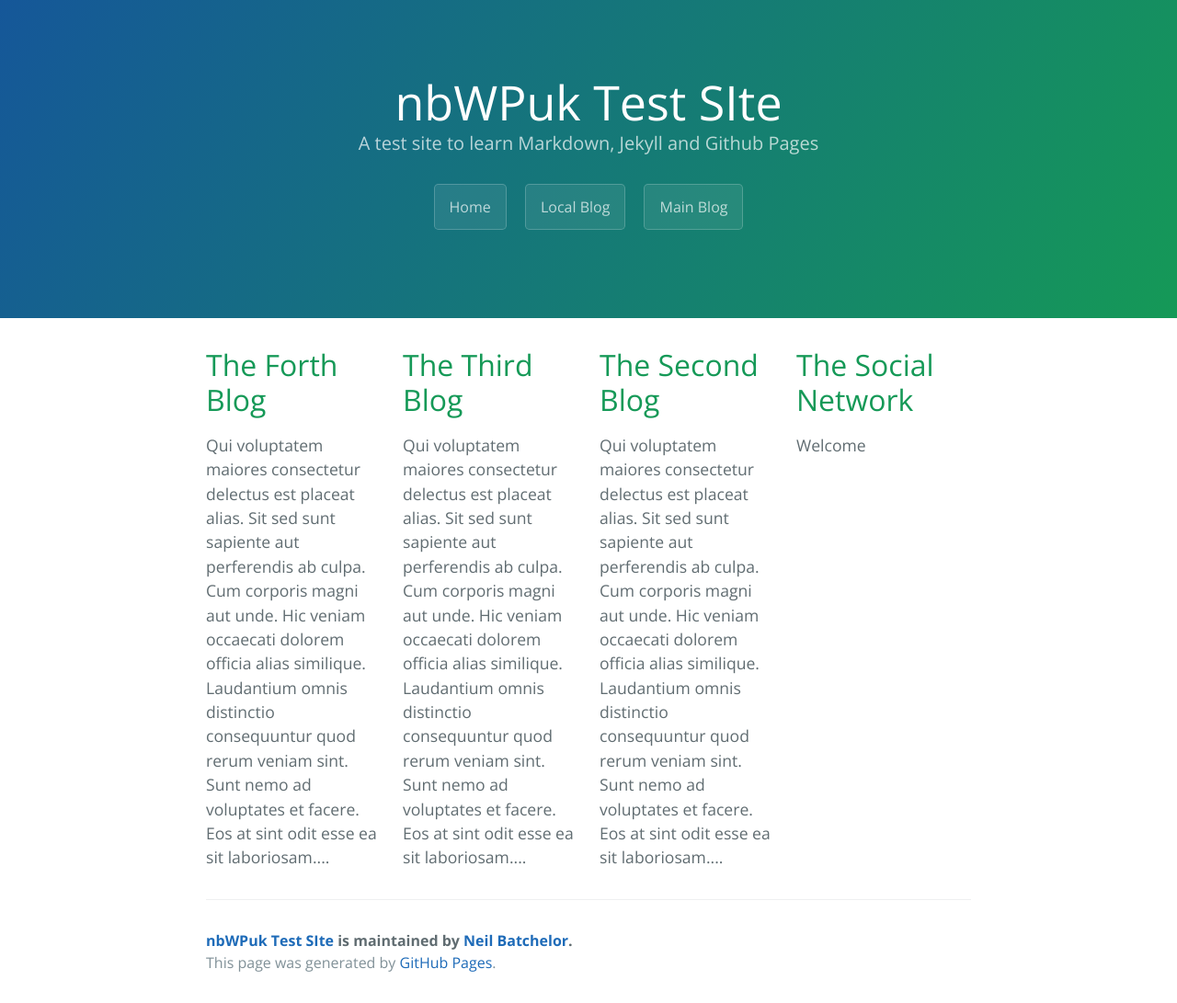
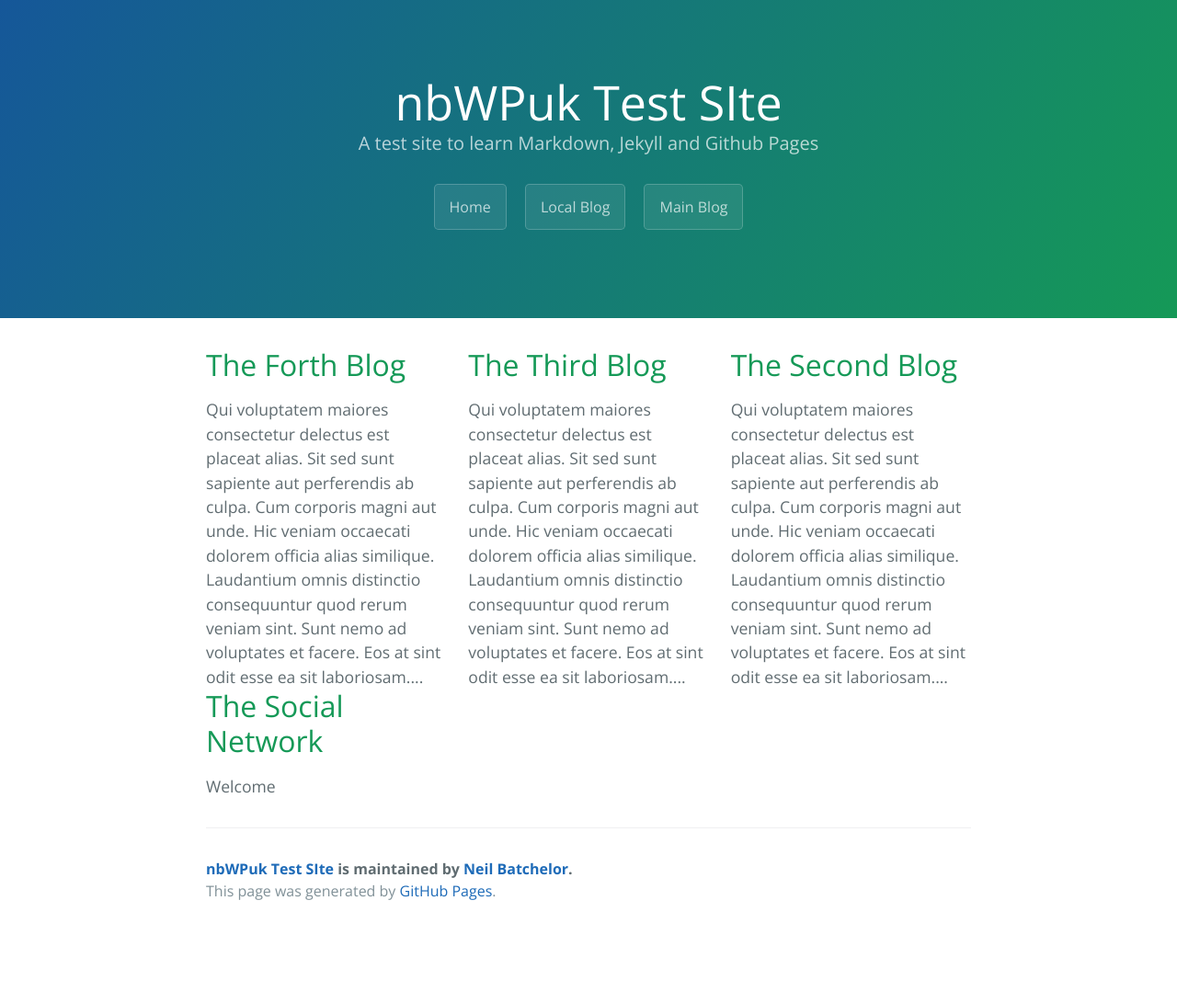
Before and after one commit to nbwpuk/nbwpuk.github.io, a Jekyll site: the page built from blog.md, in a window 1280 px wide. Shown: the whole page at 92% size. Built offline with Jekyll 4.4.1, drawn with Linux system fonts in a browser that asks for light colours; after the commit the page ends 1013 px from its top, so only the background shows below that.

Commit message:
Updated blog layout

```diff
--- a/_includes/head.html
+++ b/_includes/head.html
@@ -5,6 +5,7 @@
   <meta name="theme-color" content="#157878">
   <link rel="stylesheet" href="{{ site.baseurl }}/css/normalize.css">
   <link href='https://fonts.googleapis.com/css?family=Open+Sans:400,700' rel='stylesheet' type='text/css'>
-  <link href="https://cdn.jsdelivr.net/npm/bootstrap@5.0.0-beta3/dist/css/bootstrap.min.css" rel="stylesheet" integrity="sha384-eOJMYsd53ii+scO/bJGFsiCZc+5NDVN2yr8+0RDqr0Ql0h+rP48ckxlpbzKgwra6" crossorigin="anonymous">
+  <link href="https://cdn.jsdelivr.net/npm/bootstrap@5.0.0/dist/css/bootstrap.min.css" rel="stylesheet" integrity="sha384-wEmeIV1mKuiNpC+IOBjI7aAzPcEZeedi5yW5f2yOq55WWLwNGmvvx4Um1vskeMj0" crossorigin="anonymous">
+  <script src="https://cdn.jsdelivr.net/npm/bootstrap@5.0.0/dist/js/bootstrap.bundle.min.js" integrity="sha384-p34f1UUtsS3wqzfto5wAAmdvj+osOnFyQFpp4Ua3gs/ZVWx6oOypYoCJhGGScy+8" crossorigin="anonymous"></script>
   <link rel="stylesheet" href="{{ site.baseurl }}/css/cayman.css">
 </head>
--- a/blog.md
+++ b/blog.md
@@ -6,7 +6,7 @@ title:  "Blog"
 
 <div class="row">
   {% for post in site.posts %}
-    <div class="col-sm">
+    <div class="col-4">
       <a href="{{ post.url }}"><h2>{{ post.title }}</h2></a>
       {{ post.excerpt | markdownify | strip_html | truncatewords: 50 }}
     </div>
```
